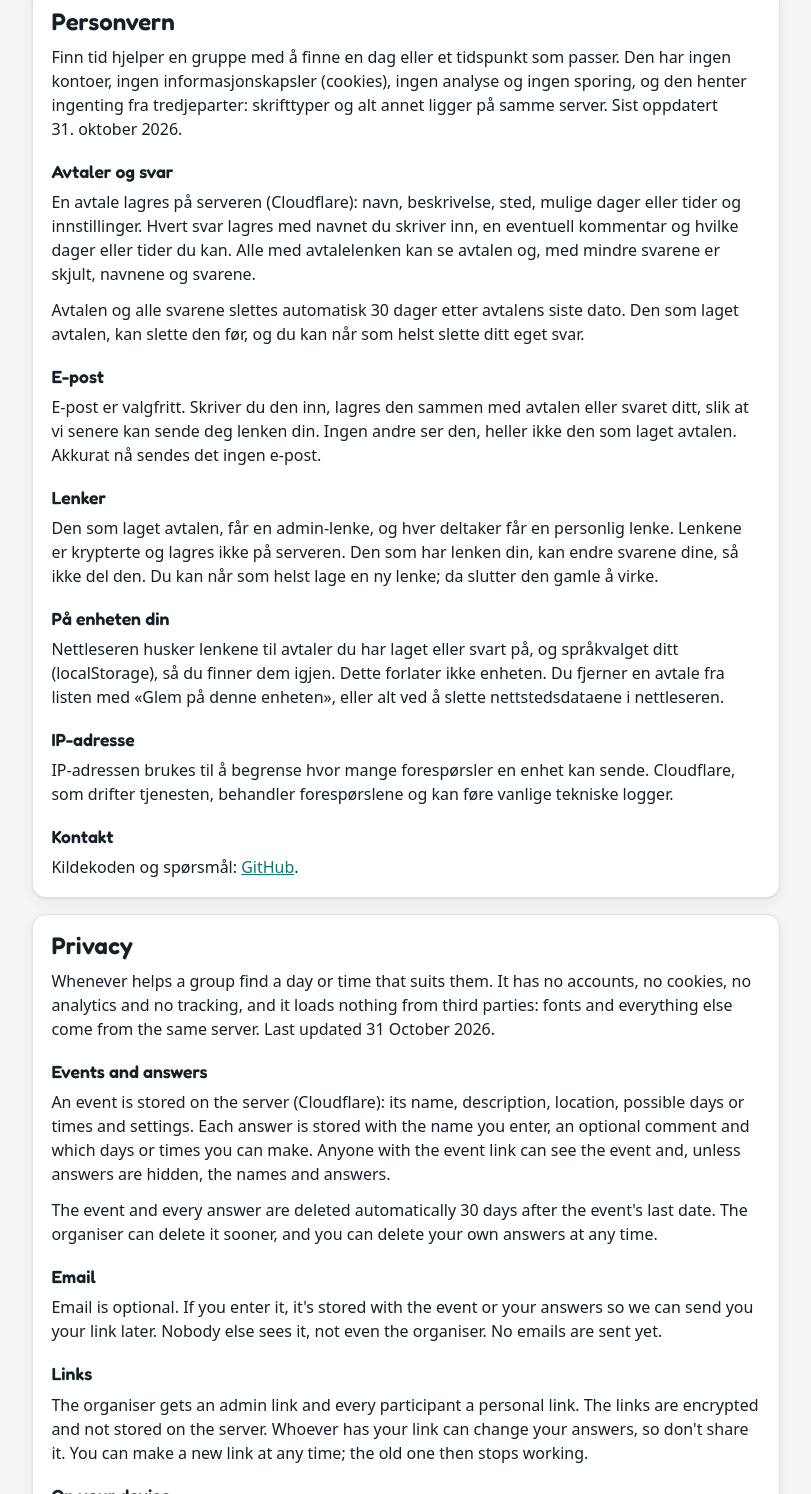
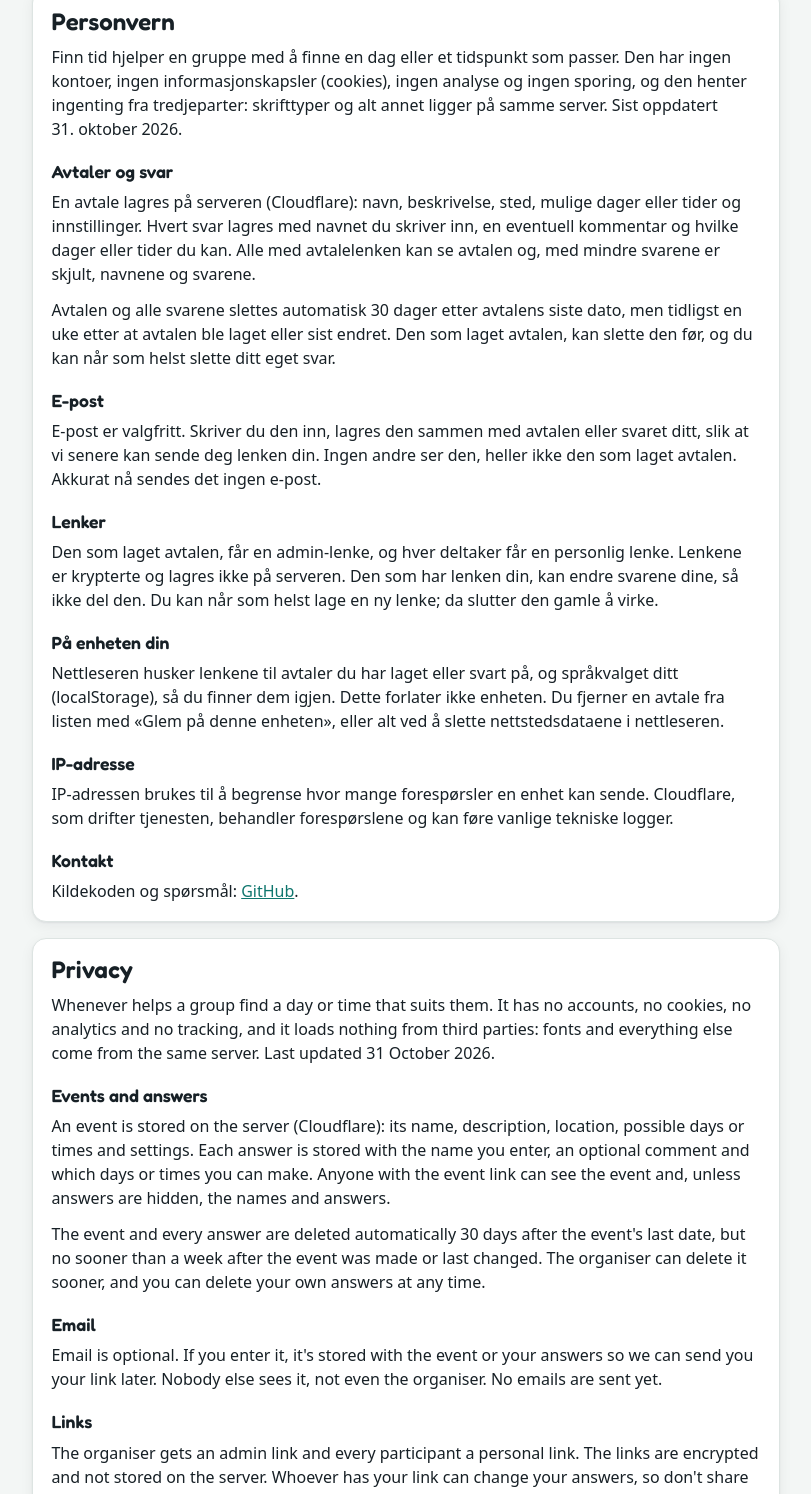
Before and after one commit to gunnaringe/whenever, a website: page public/privacy.html in a window 1280 px wide. Shown: the part 75-1569 px from the top of the page, without its empty margins (234-1045 px from the left). Drawn offline with Linux system fonts and the light colour scheme.

Commit message:
Lockfile; privacy page states the one-week minimum life
Co-Authored-By: Claude Opus 5.5 <noreply@anthropic.com>

```diff
--- a/public/privacy.html
+++ b/public/privacy.html
@@ -18,7 +18,7 @@
       <p>Finn tid hjelper en gruppe med å finne en dag eller et tidspunkt som passer. Den har ingen kontoer, ingen informasjonskapsler (cookies), ingen analyse og ingen sporing, og den henter ingenting fra tredjeparter: skrifttyper og alt annet ligger på samme server. Sist oppdatert 31.&nbsp;oktober 2026.</p>
       <h2>Avtaler og svar</h2>
       <p>En avtale lagres på serveren (Cloudflare): navn, beskrivelse, sted, mulige dager eller tider og innstillinger. Hvert svar lagres med navnet du skriver inn, en eventuell kommentar og hvilke dager eller tider du kan. Alle med avtalelenken kan se avtalen og, med mindre svarene er skjult, navnene og svarene.</p>
-      <p>Avtalen og alle svarene slettes automatisk 30 dager etter avtalens siste dato. Den som laget avtalen, kan slette den før, og du kan når som helst slette ditt eget svar.</p>
+      <p>Avtalen og alle svarene slettes automatisk 30 dager etter avtalens siste dato, men tidligst en uke etter at avtalen ble laget eller sist endret. Den som laget avtalen, kan slette den før, og du kan når som helst slette ditt eget svar.</p>
       <h2>E-post</h2>
       <p>E-post er valgfritt. Skriver du den inn, lagres den sammen med avtalen eller svaret ditt, slik at vi senere kan sende deg lenken din. Ingen andre ser den, heller ikke den som laget avtalen. Akkurat nå sendes det ingen e-post.</p>
       <h2>Lenker</h2>
@@ -35,7 +35,7 @@
       <p>Whenever helps a group find a day or time that suits them. It has no accounts, no cookies, no analytics and no tracking, and it loads nothing from third parties: fonts and everything else come from the same server. Last updated 31&nbsp;October 2026.</p>
       <h2>Events and answers</h2>
       <p>An event is stored on the server (Cloudflare): its name, description, location, possible days or times and settings. Each answer is stored with the name you enter, an optional comment and which days or times you can make. Anyone with the event link can see the event and, unless answers are hidden, the names and answers.</p>
-      <p>The event and every answer are deleted automatically 30 days after the event's last date. The organiser can delete it sooner, and you can delete your own answers at any time.</p>
+      <p>The event and every answer are deleted automatically 30 days after the event's last date, but no sooner than a week after the event was made or last changed. The organiser can delete it sooner, and you can delete your own answers at any time.</p>
       <h2>Email</h2>
       <p>Email is optional. If you enter it, it's stored with the event or your answers so we can send you your link later. Nobody else sees it, not even the organiser. No emails are sent yet.</p>
       <h2>Links</h2>
```
Also changed, not shown: 1 other file.
